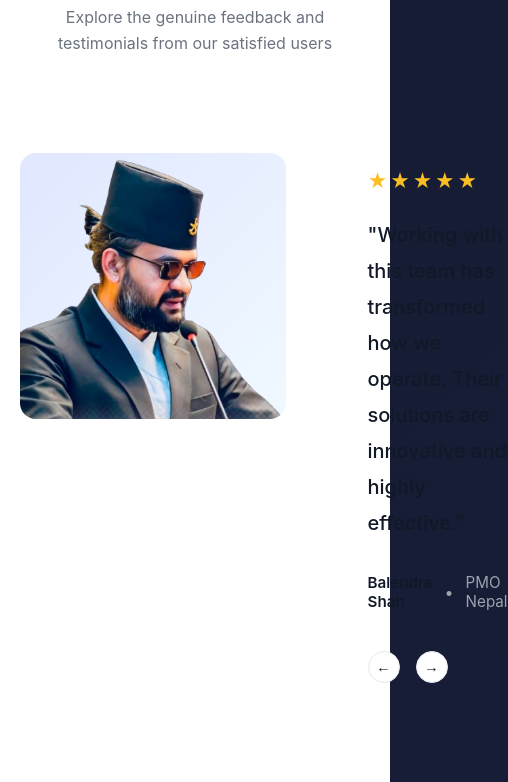
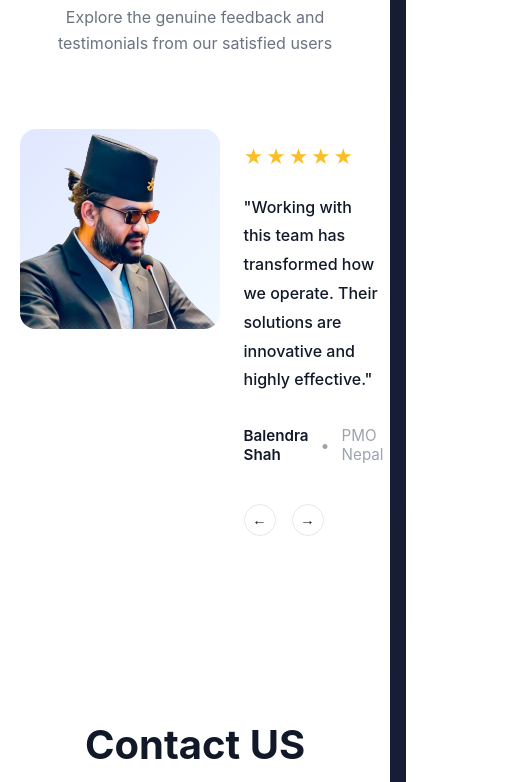
Before and after one commit to db615/db615.github.io, a website: page index.html in a window 390 px wide. Shown: the part 5598-6380 px from the top of the page, 508 px wide, since content can reach past the window. Drawn offline with Linux system fonts and the light colour scheme.

Commit message:
homepage design

```diff
--- a/style.css
+++ b/style.css
@@ -565,11 +565,14 @@ nav {
 .testimonials {
     padding: 5rem 5%;
     background: #ffffff;
+    width: 100%;
+    overflow: hidden;
 }
 
 .testimonials-container {
     max-width: 1200px;
     margin: 0 auto;
+    width: 100%;
 }
 
 .testimonials-subtitle {
@@ -590,12 +593,17 @@ nav {
 .testimonials-carousel {
     position: relative;
     min-height: 400px;
+    width: 100%;
+    max-width: 900px;
+    margin: 0 auto;
+    padding: 0;
+    overflow: visible;
 }
 
 .testimonial-card {
     background: transparent;
     border: none;
-    padding: 3rem 0;
+    padding: 3rem 2rem;
     border-radius: 0;
     display: grid;
     grid-template-columns: 300px 1fr;
@@ -606,6 +614,7 @@ nav {
     position: absolute;
     top: 0;
     left: 0;
+    right: 0;
     width: 100%;
 }
 
@@ -1545,4 +1554,19 @@ footer {
     .hero-illustration {
         order: -1;
     }
-}
+
+    .testimonial-card {
+        grid-template-columns: 200px 1fr;
+        gap: 1.5rem;
+        padding: 1.5rem 0;
+    }
+
+    .testimonial-avatar-large {
+        width: 200px;
+        height: 200px;
+    }
+
+    .testimonial-quote {
+        font-size: 1rem;
+    }
+}
```
